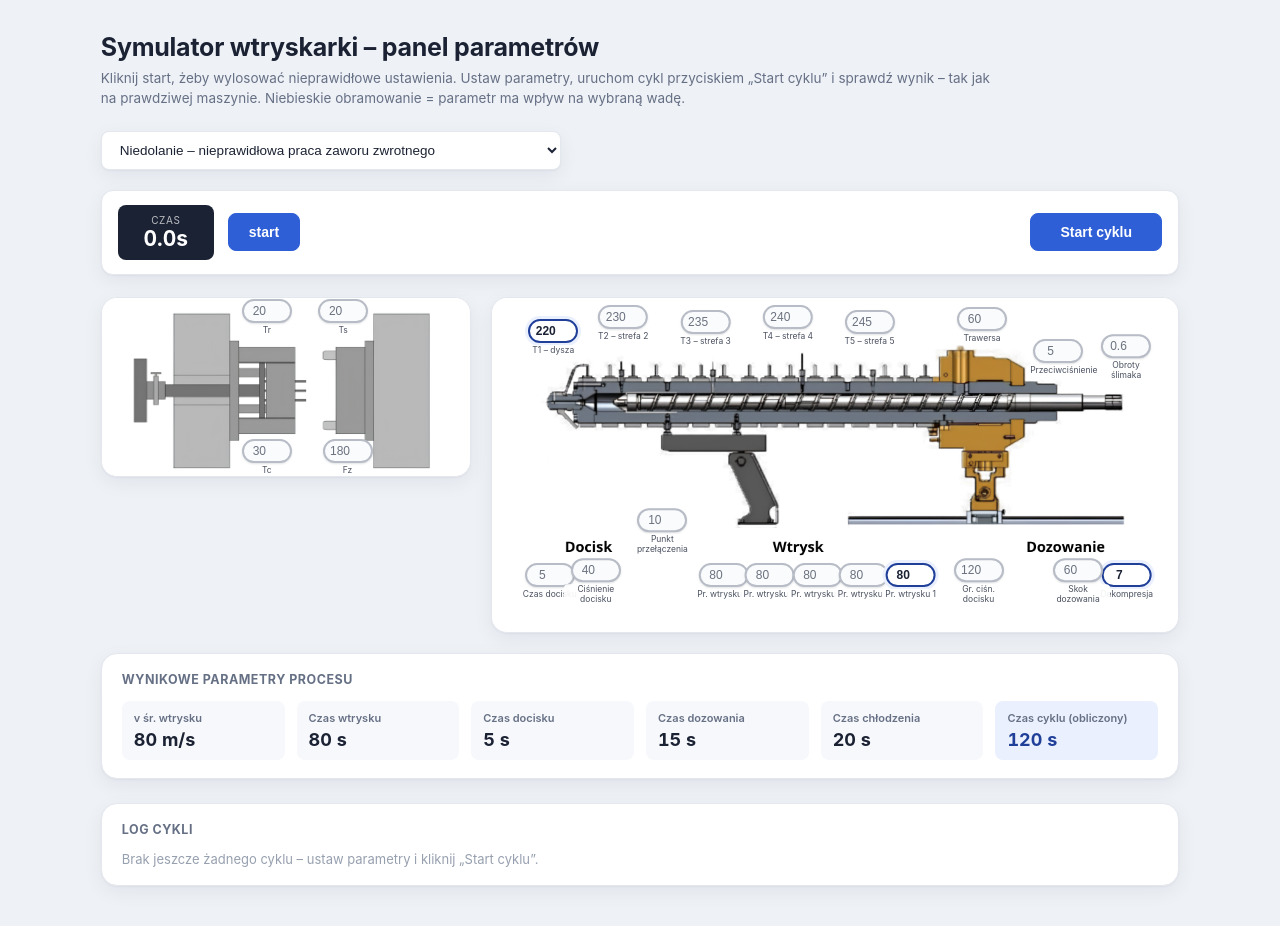
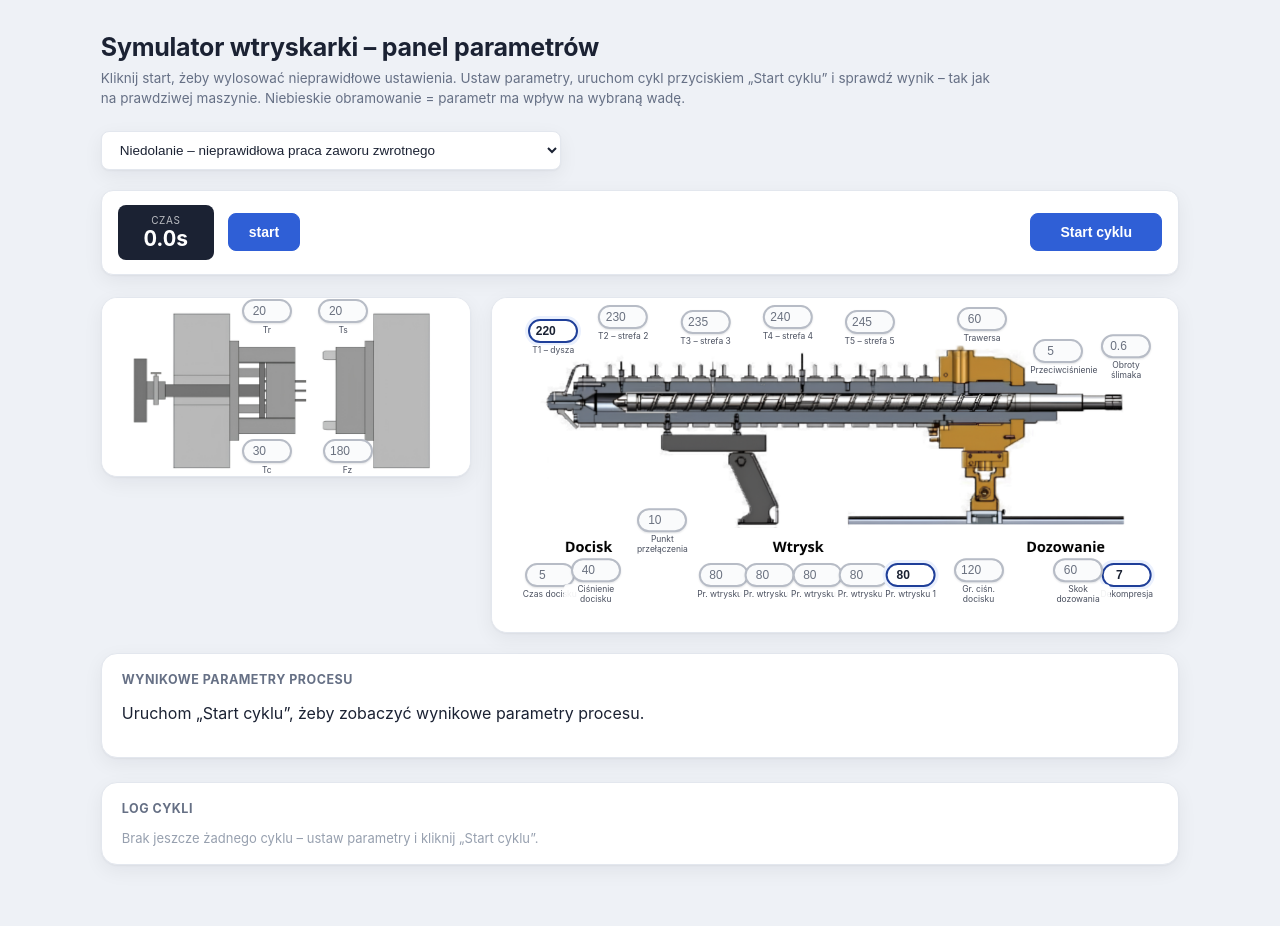
Before and after one commit to frytkens/Symulator-Wtryskarki, a React (Vite) app: page / in a window 1280 px wide. Shown: the top 926 px of the page. Built offline with nearby package versions, Linux system fonts and the light colour scheme.

Commit message:
Update App.jsx

```diff
--- a/src/App.jsx
+++ b/src/App.jsx
@@ -1,4 +1,4 @@
-import { useState, useRef, useEffect, useCallback, useMemo } from 'react'
+import { useState, useRef, useEffect, useCallback } from 'react'
 import ParamField from './components/ParamField.jsx'
 import { LABELS } from './data/labels.js'
 import { PARAMS, CLAMP_PARAMS, CURVES, curveVal, SUCCESS_THRESHOLD, TRAINER_NOTES } from './data/params.js'
@@ -47,7 +47,10 @@ function computeProcessSummary(values) {
   const czasDozowania = 15 // stała na razie
   const czasChlodzenia = 20 // stała na razie
   const czasCyklu = czasWtrysku + czasDocisku + czasDozowania + czasChlodzenia
-  return { vAvg, czasWtrysku, czasDocisku, czasDozowania, czasChlodzenia, czasCyklu }
+  const wydajnoscSzt = czasCyklu > 0 ? Math.round(3600 / czasCyklu) : 0
+  const tcSetting = Number(values.Tc) || 0
+  const tcDelta = round(czasCyklu - tcSetting, 1)
+  return { vAvg, czasWtrysku, czasDocisku, czasDozowania, czasChlodzenia, czasCyklu, wydajnoscSzt, tcSetting, tcDelta }
 }
 
 function trendMeta(trend) {
@@ -77,7 +80,7 @@ export default function App() {
 
   const cycling = countdown !== null
 
-  const processSummary = useMemo(() => computeProcessSummary(values), [values])
+  const [processResult, setProcessResult] = useState(null) // null dopóki żaden cykl się nie zakończył
 
   useEffect(() => {
     if (!running) return
@@ -96,6 +99,7 @@ export default function App() {
     lastDefectPct.current = computeResult(fresh).defectPct
     setCycleLog([])
     setResultModal(null)
+    setProcessResult(null)
     setElapsedMs(0)
     setSolved(false)
     startRef.current = Date.now()
@@ -112,6 +116,7 @@ export default function App() {
     lastDefectPct.current = computeResult(fresh).defectPct
     setCycleLog([])
     setResultModal(null)
+    setProcessResult(null)
     clearInterval(countdownRef.current)
     setCountdown(null)
   }, [])
@@ -150,6 +155,8 @@ export default function App() {
                 unit: p.unit
               }))
             lastLoggedValues.current = currentValues
+
+            setProcessResult(computeProcessSummary(currentValues))
 
             setCycleLog(log => [
               { cycle: log.length + 1, changes, defectPct, solved: isSolved, trend },
@@ -253,32 +260,48 @@ export default function App() {
 
       <div className="process-summary">
         <h3>Wynikowe parametry procesu</h3>
+        {processResult ? (
+          <>
             <div className="process-grid">
               <div className="process-stat">
                 <span className="ps-label">v śr. wtrysku</span>
-            <span className="ps-value">{round(processSummary.vAvg, 1)} m/s</span>
+                <span className="ps-value">{round(processResult.vAvg, 1)} m/s</span>
               </div>
               <div className="process-stat">
                 <span className="ps-label">Czas wtrysku</span>
-            <span className="ps-value">{round(processSummary.czasWtrysku, 1)} s</span>
+                <span className="ps-value">{round(processResult.czasWtrysku, 1)} s</span>
               </div>
               <div className="process-stat">
                 <span className="ps-label">Czas docisku</span>
-            <span className="ps-value">{round(processSummary.czasDocisku, 1)} s</span>
+                <span className="ps-value">{round(processResult.czasDocisku, 1)} s</span>
               </div>
               <div className="process-stat">
                 <span className="ps-label">Czas dozowania</span>
-            <span className="ps-value">{processSummary.czasDozowania} s</span>
+                <span className="ps-value">{processResult.czasDozowania} s</span>
               </div>
               <div className="process-stat">
                 <span className="ps-label">Czas chłodzenia</span>
-            <span className="ps-value">{processSummary.czasChlodzenia} s</span>
+                <span className="ps-value">{processResult.czasChlodzenia} s</span>
               </div>
               <div className="process-stat total">
                 <span className="ps-label">Czas cyklu (obliczony)</span>
-            <span className="ps-value">{round(processSummary.czasCyklu, 1)} s</span>
+                <span className="ps-value">{round(processResult.czasCyklu, 1)} s</span>
+              </div>
+              <div className="process-stat">
+                <span className="ps-label">Wydajność</span>
+                <span className="ps-value">{processResult.wydajnoscSzt} szt./h</span>
               </div>
             </div>
+
+            {processResult.tcDelta > 0 && (
+              <div className="tc-warning">
+                ⚠ Obliczony czas cyklu jest o {processResult.tcDelta}s dłuższy niż nastawa Tc ({processResult.tcSetting}s) – maszyna nie zdąży w zadanym czasie.
+              </div>
+            )}
+          </>
+        ) : (
+          <p className="process-summary-empty">Uruchom „Start cyklu”, żeby zobaczyć wynikowe parametry procesu.</p>
+        )}
       </div>
 
       <div className="cycle-log">
```
Lines whose indentation alone changed are shown as unchanged.
